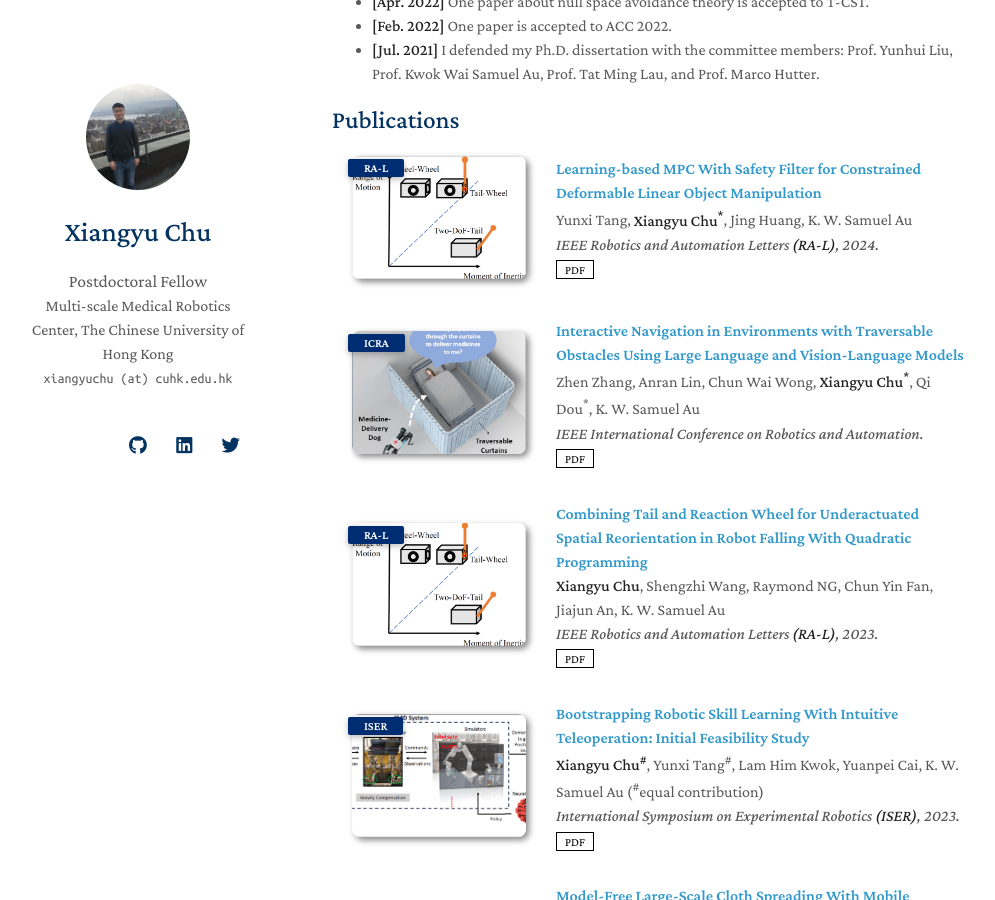
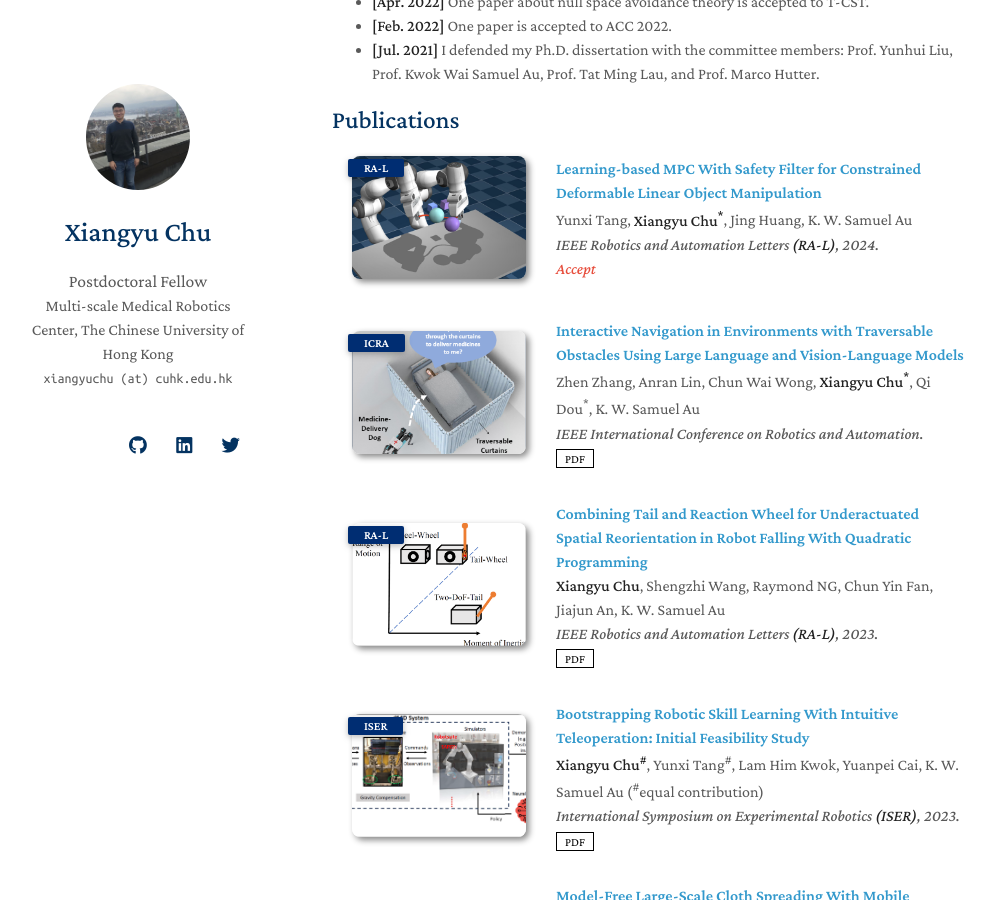
Before and after one commit to xiangyuchu03/xiangyuchu03.github.io, a Jekyll site: the page built from index.md, in a window 1280 px wide and 900 px high, scrolled down 825 px. Shown: the whole window, without its empty margins (138-1133 px from the left). Built offline with Jekyll 4.4.1, drawn with Linux system fonts in a browser that asks for light colours; nearby versions of some CDN libraries; a style sheet for code colours, icons or effects is not loaded; our own code applies the rules of GitHub Pages for plain Markdown files.

Commit message:
Update publications.yml

```diff
--- a/_data/publications.yml
+++ b/_data/publications.yml
@@ -4,11 +4,11 @@ main:
     authors: Yunxi Tang, <strong>Xiangyu Chu<sup>*</sup></strong>, Jing Huang, K. W. Samuel Au
     conference_short: RA-L
     conference: IEEE Robotics and Automation Letters  <strong>(RA-L)</strong>, 2024.
-    pdf: https://ieeexplore.ieee.org/stamp/stamp.jsp?arnumber=10272254
+    #pdf: https://ieeexplore.ieee.org/stamp/stamp.jsp?arnumber=10272254
     code:
     bibtex:
-    image: ./assets/img/RAL2023_flying_car.png
-    # notes: Accept
+    image: ./assets/img/RAL_DOM_Tang.png
+    notes: Accept
 
   - title: Interactive Navigation in Environments with Traversable Obstacles Using Large Language and Vision-Language Models
     authors: Zhen Zhang, Anran Lin, Chun Wai Wong, <strong>Xiangyu Chu<sup>*</sup></strong>, Qi Dou<sup>*</sup>, K. W. Samuel Au
```
